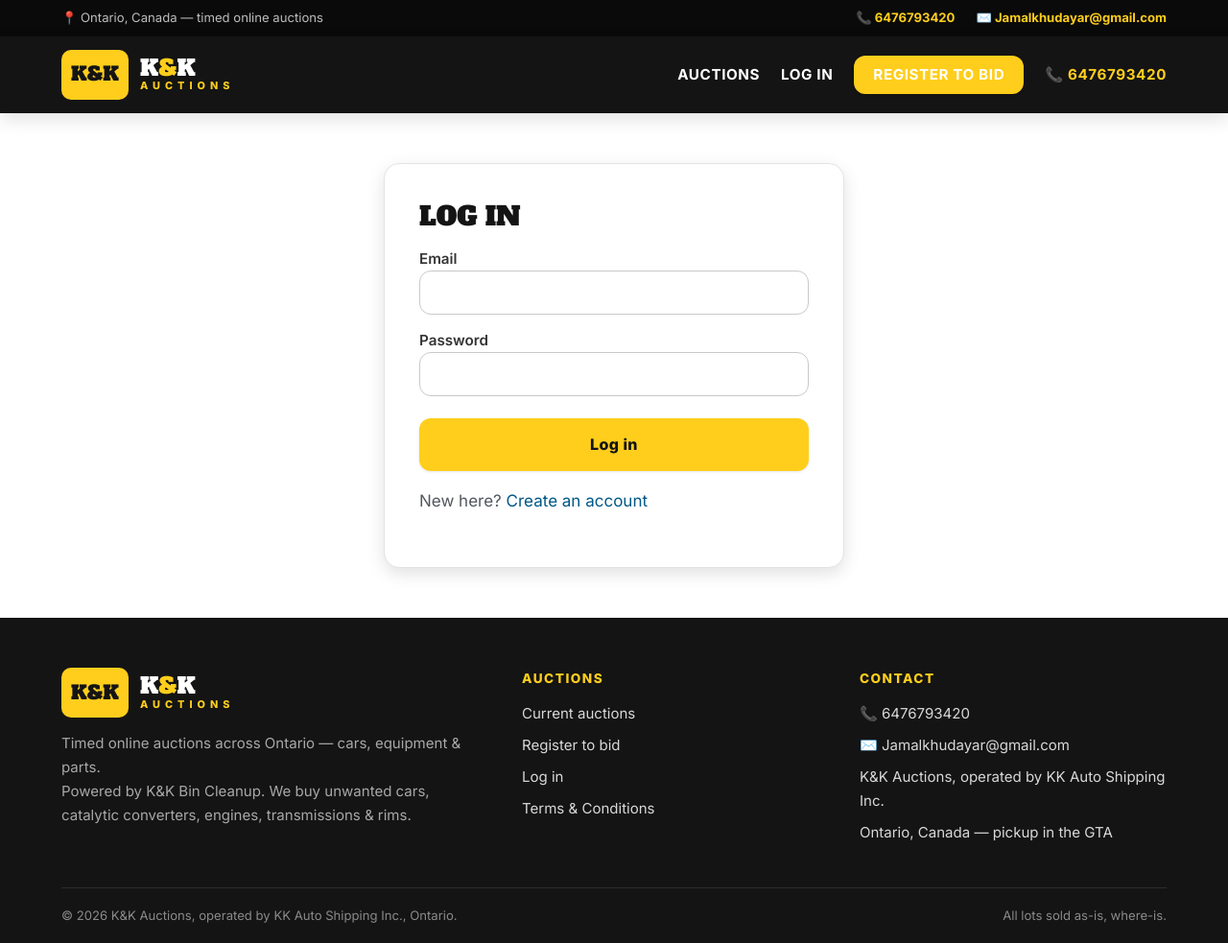
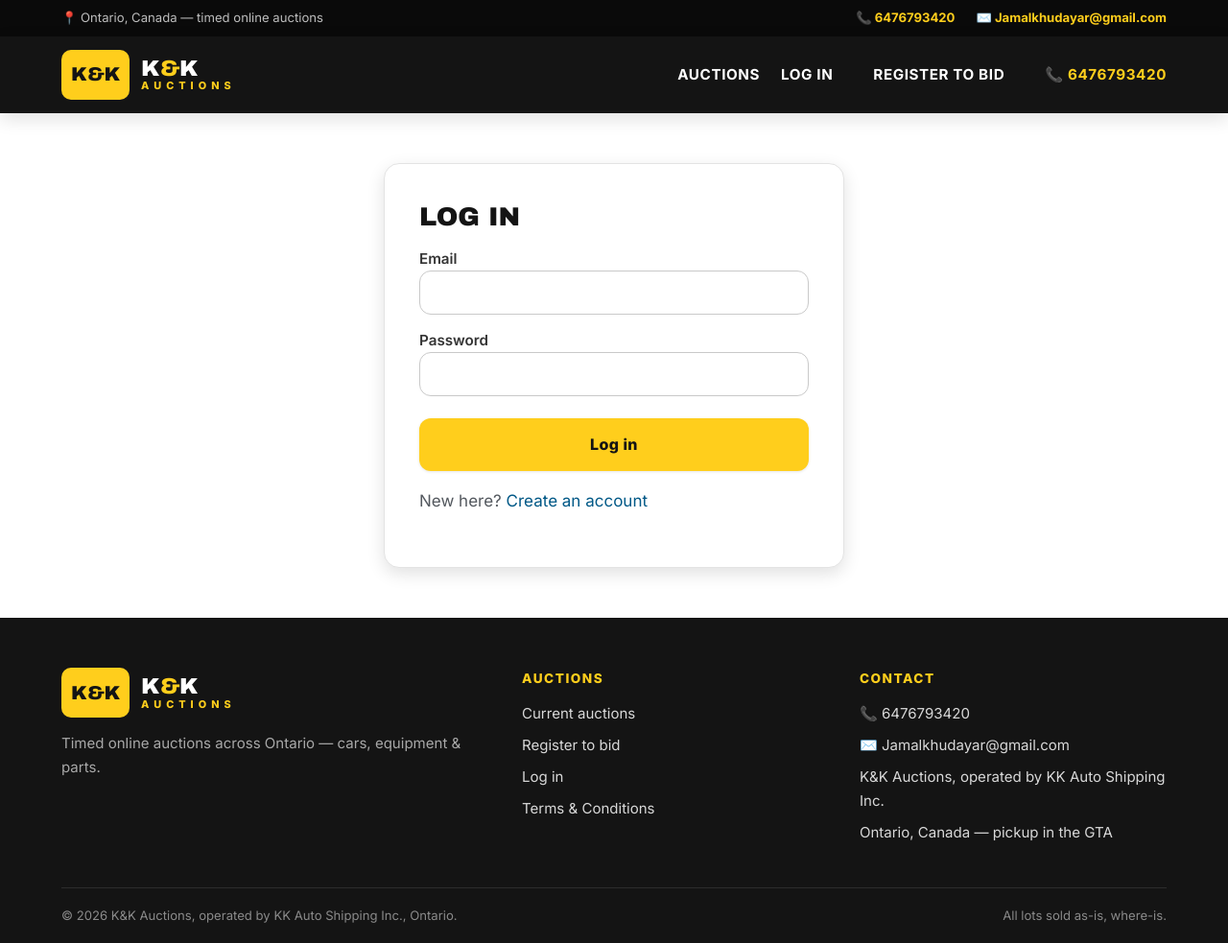
Before and after one commit to jamalkhudayar-glitch/kk-auctions, a Flask app: page /login?next=/account in a window 1280 px wide. Shown: the whole page at 96% size. Run offline with Flask 3, Linux system fonts and the light colour scheme.

Commit message:
Bryan's corporate look: white/blue theme, scrap-buying content removed

```diff
--- a/templates/base.html
+++ b/templates/base.html
@@ -6,7 +6,7 @@
 <title>{% block title %}K&amp;K Auctions{% endblock %}</title>
 <link rel="preconnect" href="https://fonts.googleapis.com">
 <link rel="preconnect" href="https://fonts.gstatic.com" crossorigin>
-<link href="https://fonts.googleapis.com/css2?family=Alfa+Slab+One&family=Inter:wght@400;500;600;700;800&display=swap" rel="stylesheet">
+<link href="https://fonts.googleapis.com/css2?family=Inter:wght@400;500;600;700;800;900&display=swap" rel="stylesheet">
 <link rel="stylesheet" href="{{ url_for('static', filename='style.css') }}">
 </head>
 <body>
@@ -39,7 +39,7 @@
         <a href="{{ url_for('logout') }}">Log out</a>
       {% else %}
         <a href="{{ url_for('login') }}">Log in</a>
-        <a href="{{ url_for('register') }}" class="btn btn-gold btn-sm">Register to bid</a>
+        <a href="{{ url_for('register') }}" class="btn btn-brand btn-sm">Register to bid</a>
       {% endif %}
       <a class="nav-phone" href="tel:{{ business_phone }}">📞 {{ business_phone }}</a>
     </nav>
@@ -71,7 +71,7 @@
             <span class="brand-sub">AUCTIONS</span>
           </span>
         </a>
-        <p>Timed online auctions across Ontario — cars, equipment &amp; parts.<br>Powered by K&amp;K Bin Cleanup. We buy unwanted cars, catalytic converters, engines, transmissions &amp; rims.</p>
+        <p>Timed online auctions across Ontario — cars, equipment &amp; parts.</p>
       </div>
       <div class="footer-col">
         <h4>Auctions</h4>
```
